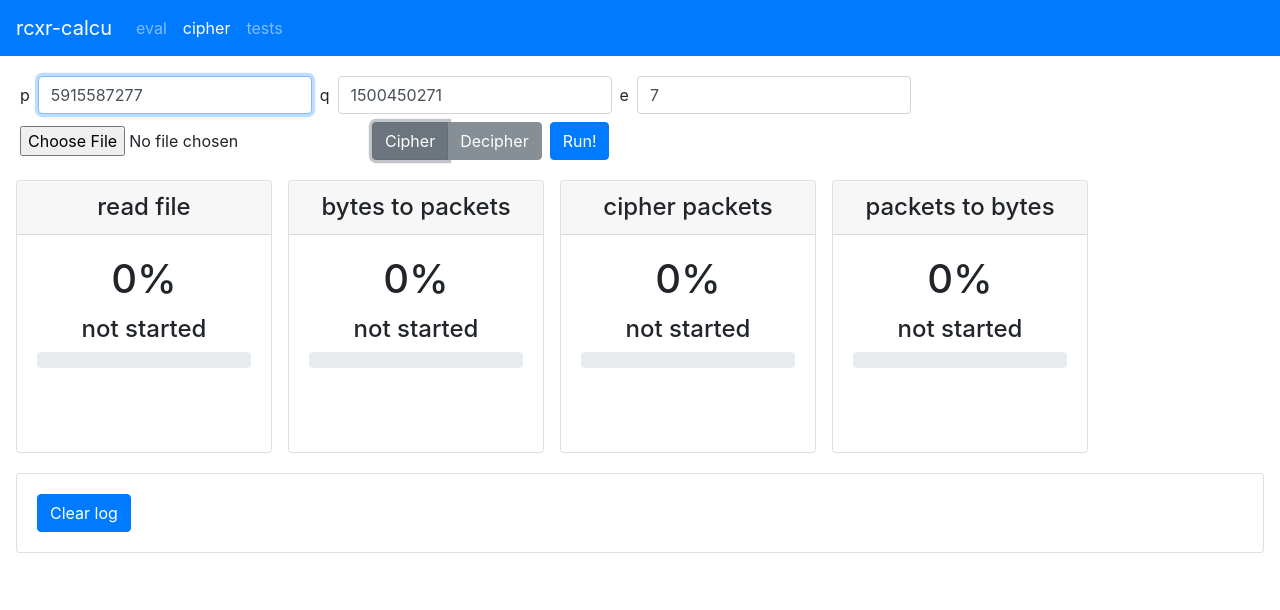
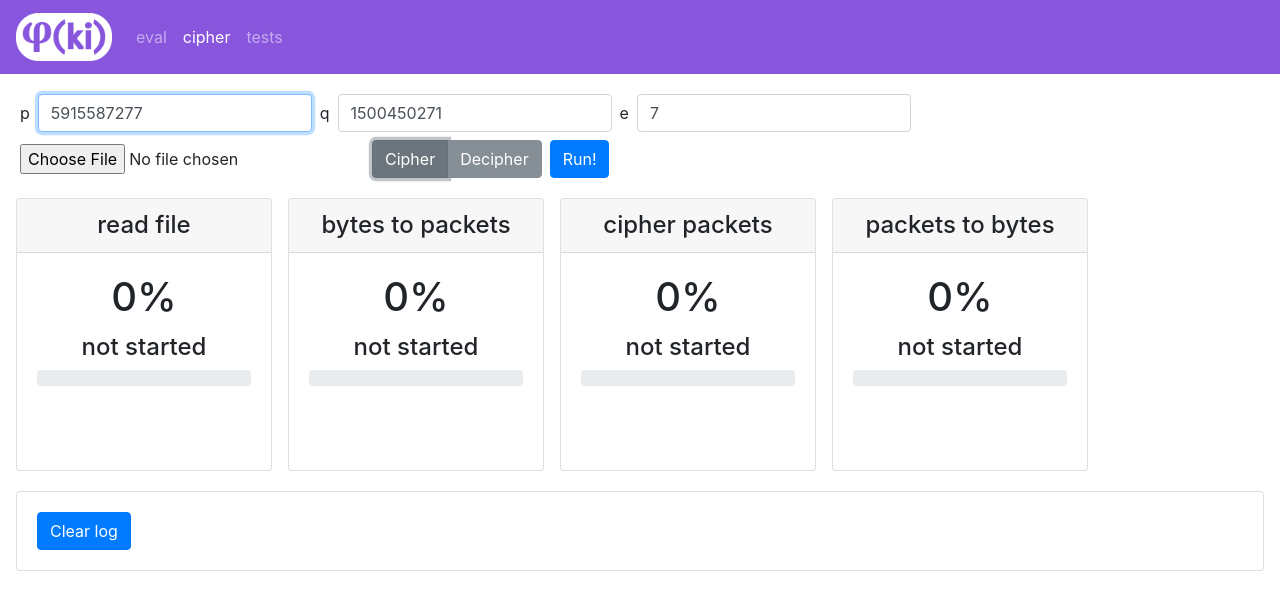
Before and after one commit to rcxr/calcu, a plain HTML site: page cipher.html in a window 1280 px wide. Drawn offline with Linux system fonts and the light colour scheme.

Commit message:
Cool navbar

```diff
--- a/cipher.html
+++ b/cipher.html
@@ -1,7 +1,11 @@
 <html>
   <head>
+    <!-- Icon -->
+    <link rel="shortcut icon" type="image/png" href="img/logo32.png"/>
+
     <!-- Style -->
     <link rel="stylesheet" href="css/bootstrap.min.css"></link>
+    <link rel="stylesheet" href="css/style.css"></link>
 
     <!-- Libraries -->
     <script src="lib/jquery-3.2.1.min.js"></script>
@@ -21,9 +25,9 @@
     <script src="cipher.js"></script>
   </head>
   <body>
-    <nav class="navbar navbar-expand-lg navbar-dark bg-primary">
+    <nav class="navbar navbar-expand-lg navbar-dark calcNav">
       <a class="navbar-brand" href="#">
-        rcxr-calcu
+        <img src="img/logoLarge.png" width="96" height="48">
       </a>
       <button class="navbar-toggler" type="button" data-toggle="collapse" data-target="#navButtons">
         <span class="navbar-toggler-icon"></span>
--- /dev/null
+++ b/css/style.css
@@ -0,0 +1,3 @@
+nav.calcNav {
+  background-color: #8855DD;
+}
```
Also changed, not shown: index.html (+6 -2 lines), test.html (+6 -2 lines), img/logo.png (added), img/logo.svg (added), img/logo16.png (added), img/logo32.png (added), img/logo64.png (added), img/logoLarge.png (added), img/logoLarge16.png (added), img/logoLarge32.png (added), img/logoLarge64.png (added).
